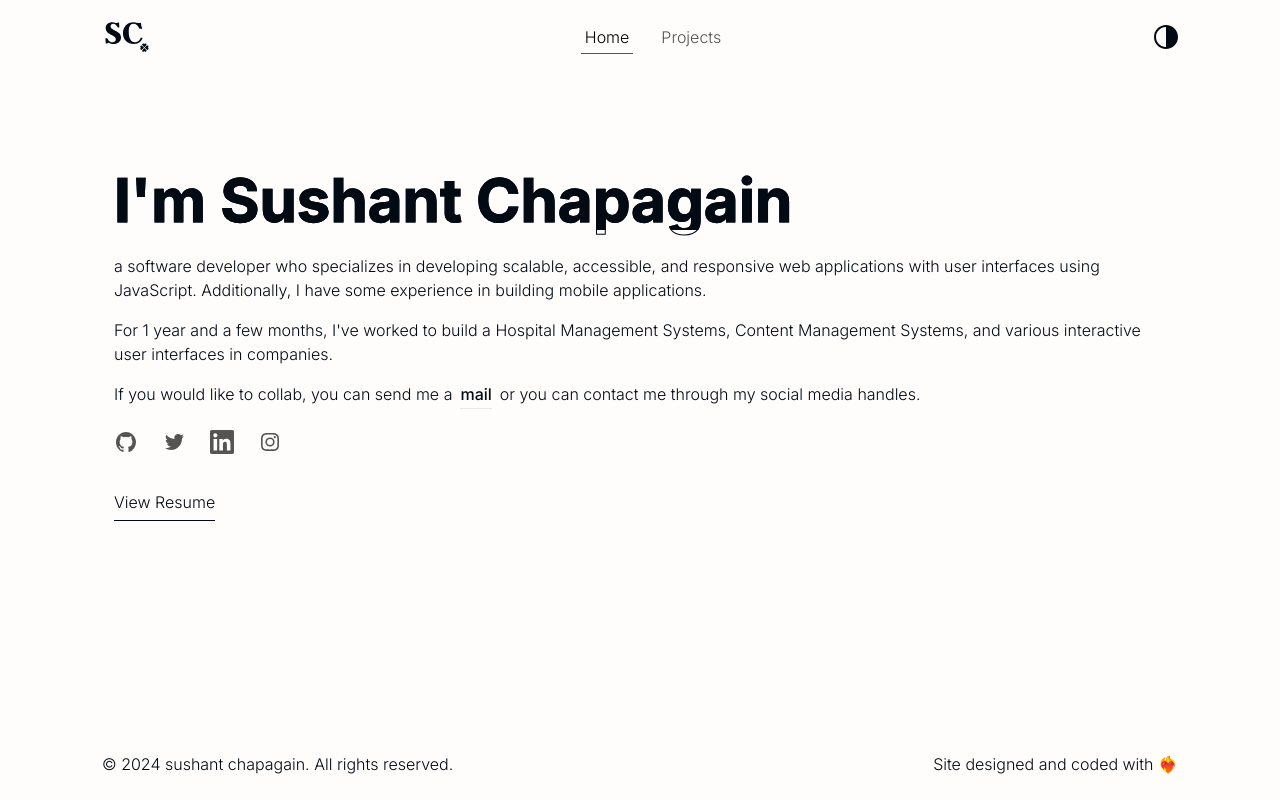
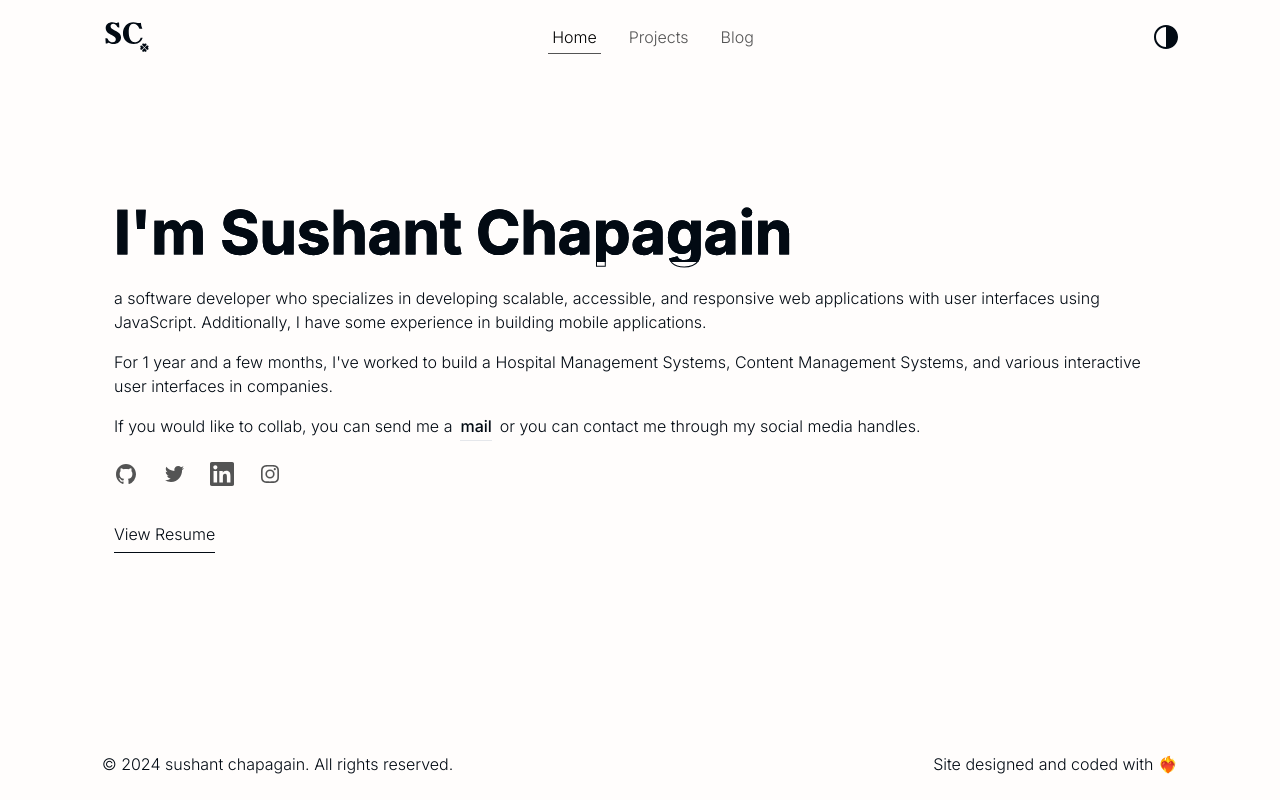
Before and after one commit to sushantchapagain1/sushantchapagain-portfolio, a Next.js app: page / in a window 1280 px wide. Built offline with nearby package versions, Linux system fonts and the light colour scheme.

Commit message:
fetching blogs from content layer

```diff
--- a/components/Main.tsx
+++ b/components/Main.tsx
@@ -3,7 +3,7 @@ import SocailIcon from './SocailIcon';
 
 function Main() {
   return (
-    <main className="mt-12 p-3 sm:mt-20 md:mt-12">
+    <main className="my-12 p-3 sm:mt-20">
       <h1 className="stroke-name mt-3 w-fit text-2xl font-bold text-transparent sm:text-4xl md:mt-12 md:text-6xl">
         I&apos;m Sushant Chapagain
       </h1>
--- a/content/behind-the-scenes-of-react.mdx
+++ b/content/behind-the-scenes-of-react.mdx
@@ -1,7 +1,7 @@
 ---
 title: 'Behind the scenes of how react works.'
 minuteRead: 5
-description: 'Simple explanation of how react works behind the scenes and some important concepts to know in react.'
+description: 'Simple explanation of how React works behind the scenes and some important concepts to know in React'
 publishedAt: '2024-01-28'
 type: Blog
 ---
--- a/data/links.ts
+++ b/data/links.ts
@@ -14,10 +14,10 @@ export const navlinks = [
     label: 'Projects',
     href: '/projects',
   },
-  // {
-  //   label: 'Blog',
-  //   href: '/blog',
-  // },
+  {
+    label: 'Blog',
+    href: '/blog',
+  },
 ];
 
 export const socialLinks = [
```
Also changed, not shown: content/write-clean-redux-code.mdx (added, +9 -0 lines).
